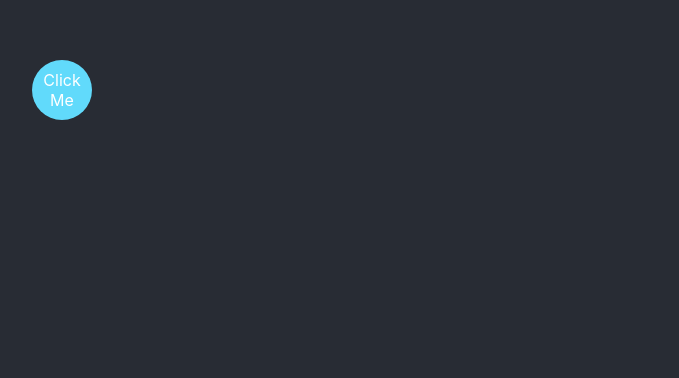
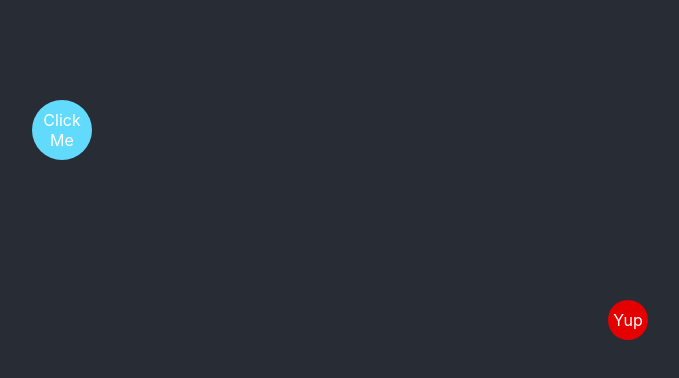
Before and after one commit to carbajale99/click-game, a React (Create React App) app: page / in a window 1280 px wide. Shown: the part 340-718 px from the top of the page, without its empty margins (544-1223 px from the left). Built offline with nearby package versions, Linux system fonts and the light colour scheme.

Commit message:
added stop button functionality

```diff
--- a/src/App.js
+++ b/src/App.js
@@ -1,10 +1,17 @@
 import './App.css';
+import React from 'react';
+import ActivateButton from './components/ActivateButton';
 import MainButton from './components/MainButton';
 
+
 function App() {
+
+  const [activated, setActivated] = React.useState(true);
+
   return (
     <div className="App">
-      <MainButton></MainButton>
+      <ActivateButton activated={activated} handleClick={() => {setActivated(false)}}></ActivateButton>
+      <MainButton activated={activated}></MainButton>
     </div>
   );
 }
--- /dev/null
+++ b/src/components/ActivateButton.jsx
@@ -0,0 +1,14 @@
+import React from 'react'
+import '../styles/ActivateButton.css'
+
+
+
+function ActivateButton(props) {
+  return (
+    <div className='actv-button' id='actv-button' onClick={props.handleClick}>
+      <div className='actv-button-text' id='actv-button-text'>Yup</div>
+    </div>
+  )
+}
+
+export default ActivateButton
--- a/src/components/MainButton.jsx
+++ b/src/components/MainButton.jsx
@@ -1,23 +1,25 @@
 import React from 'react'
 import '../styles/MainButton.css'
 
-function changePosition (){
+function changePosition (activated){
 
+  if(activated){
     const phrases = ["Over Here", "Nope", "Try Again", "Click Here", "Get Good", "So Sad", "Rough"];
     var phrasesChoice = (Math.floor(Math.random() * phrases.length));
     document.getElementById("main-button-text").innerHTML = phrases[phrasesChoice];
 
 
-  var randTop = (Math.floor(Math.random() * 90));
+    var randTop = (Math.floor(Math.random() * 80));
     var randLeft = (Math.floor(Math.random() * 90));
 
     document.getElementById("main-button").style.top = randTop + "vh";
     document.getElementById("main-button").style.left = randLeft + "vw";
+  }
 };
 
-function MainButton() {
+function MainButton(props) {
   return (
-    <div className='main-button' id='main-button' onMouseOver={changePosition}>
+    <div className='main-button' id='main-button' onMouseOver={() =>{changePosition(props.activated)}}>
       <div className='main-button-text' id='main-button-text'>Click Me</div>
     </div>
   )
--- /dev/null
+++ b/src/styles/ActivateButton.css
@@ -0,0 +1,22 @@
+.actv-button{
+    display: flex;
+    align-items: center;
+    justify-content: center;
+
+    width: 40px;
+    height: 40px;
+    border-radius: 50%;
+
+    background-color: #e50000;
+    color: white;
+    cursor: pointer;
+
+    position:relative;
+    top: 80vh;
+    left: 90vw;
+
+}
+
+.actv-button-text{
+    text-align: center;
+}
```
Lines whose indentation alone changed are shown as unchanged.
